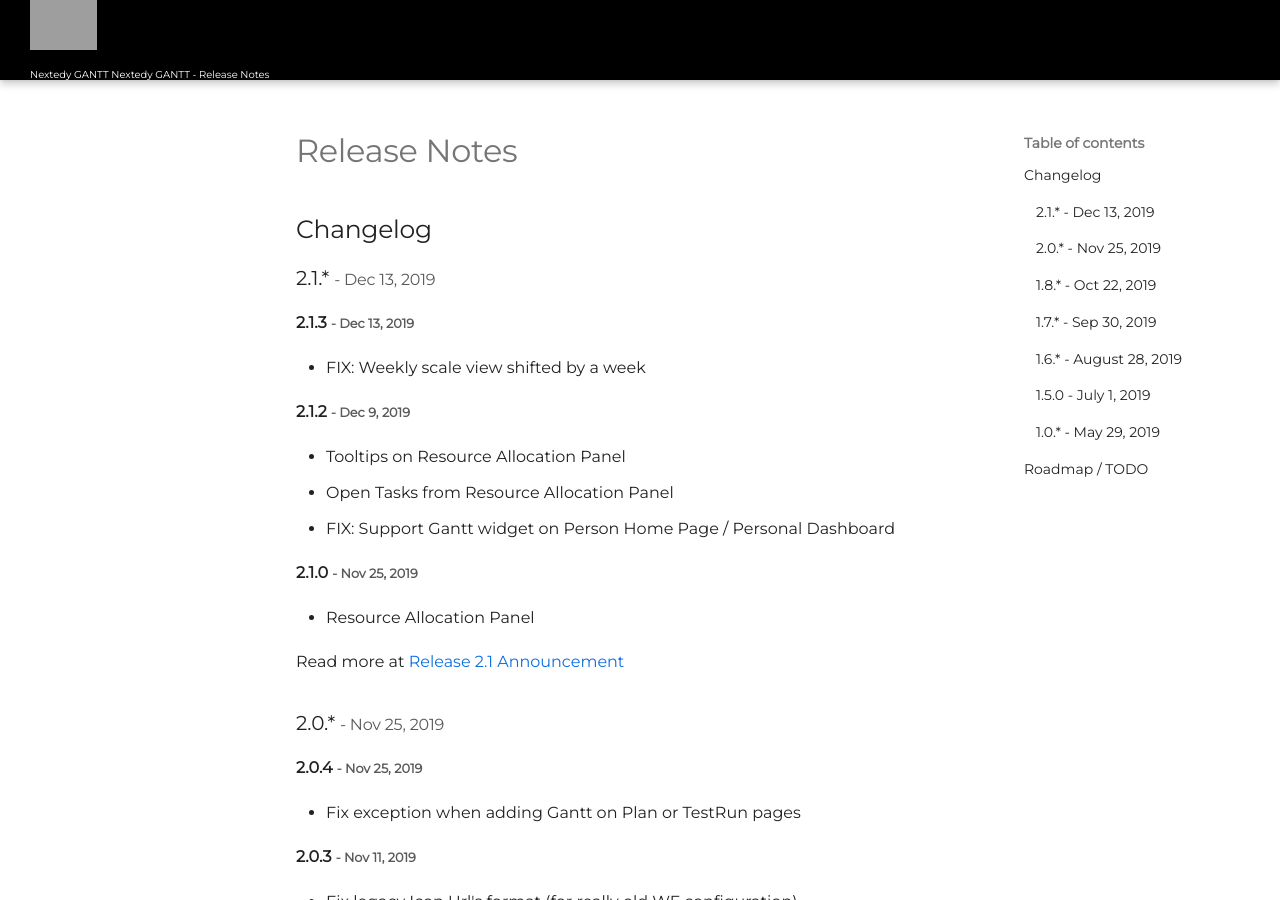
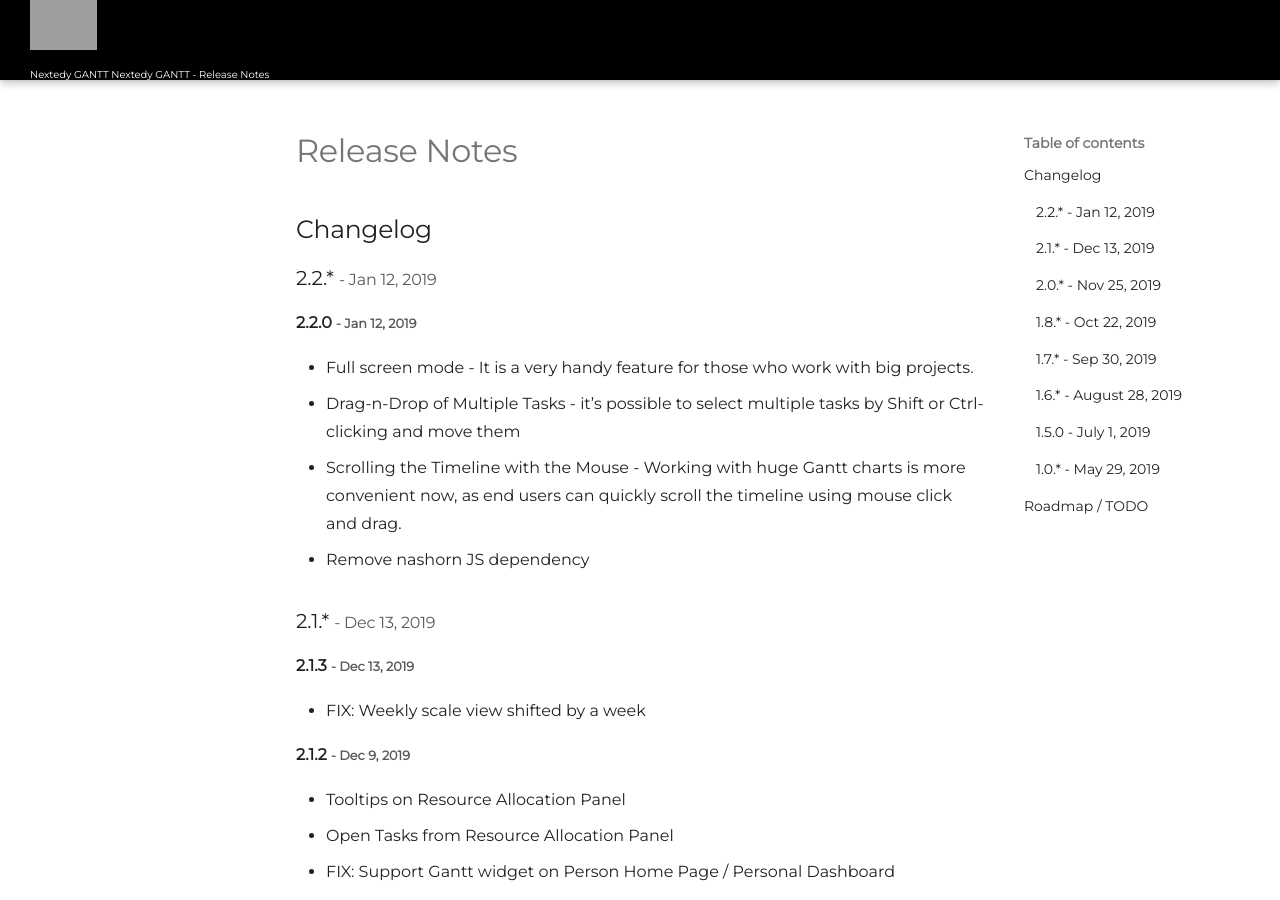
Before and after one commit to nextedy/gantt-docs, an MkDocs documentation site: the page built from docs/changelog.md, in a window 1280 px wide and 900 px high. Built offline with MkDocs 1.6.1 and Material for MkDocs 9.7.7, drawn with Linux system fonts in a browser that asks for light colours; grey boxes are pictures that could not be loaded.

Commit message:
2.2.0.202001121557

```diff
--- a/docs/changelog.md
+++ b/docs/changelog.md
@@ -1,5 +1,14 @@
 # Release Notes
 ## Changelog
+
+### 2.2.* <small>- Jan 12, 2019 </small>
+
+**2.2.0 <small>- Jan 12, 2019 </small>**
+
+* Full screen mode -  It is a very handy feature for those who work with big projects.
+* Drag-n-Drop of Multiple Tasks -  it’s possible to select multiple tasks  by Shift or Ctrl-clicking and move them
+* Scrolling the Timeline with the Mouse - Working with huge Gantt charts is more convenient now, as end users can quickly scroll the timeline using mouse click and drag.
+* Remove nashorn JS dependency
 
 ### 2.1.* <small>- Dec 13, 2019 </small>
 
```
